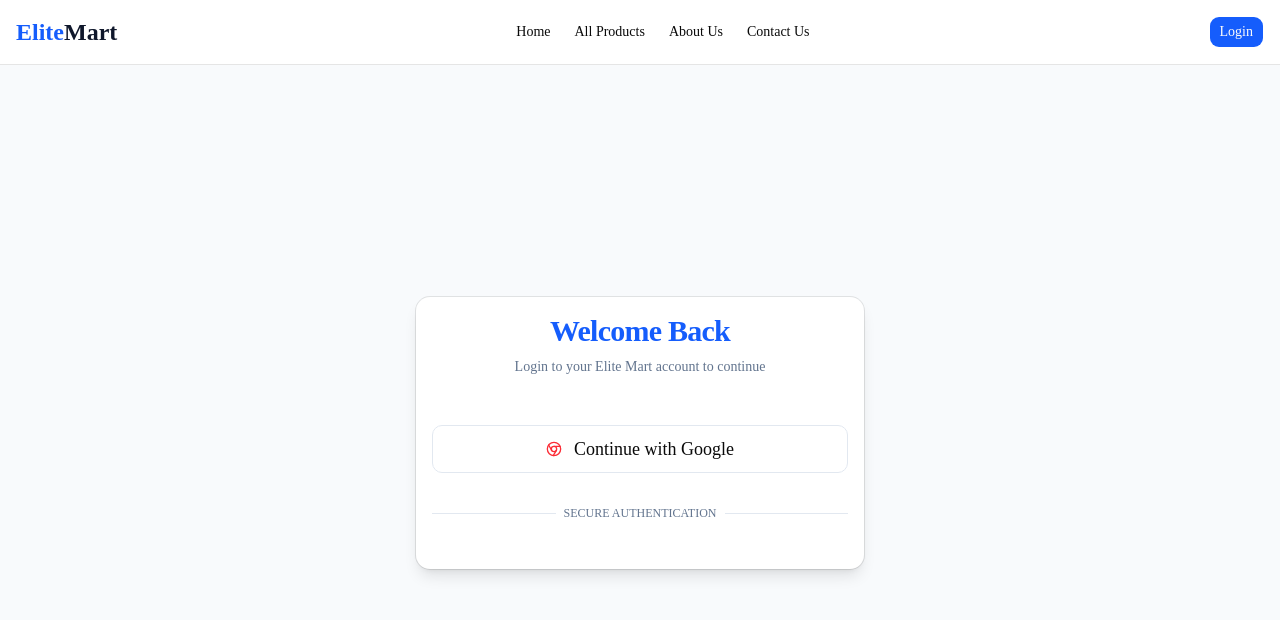
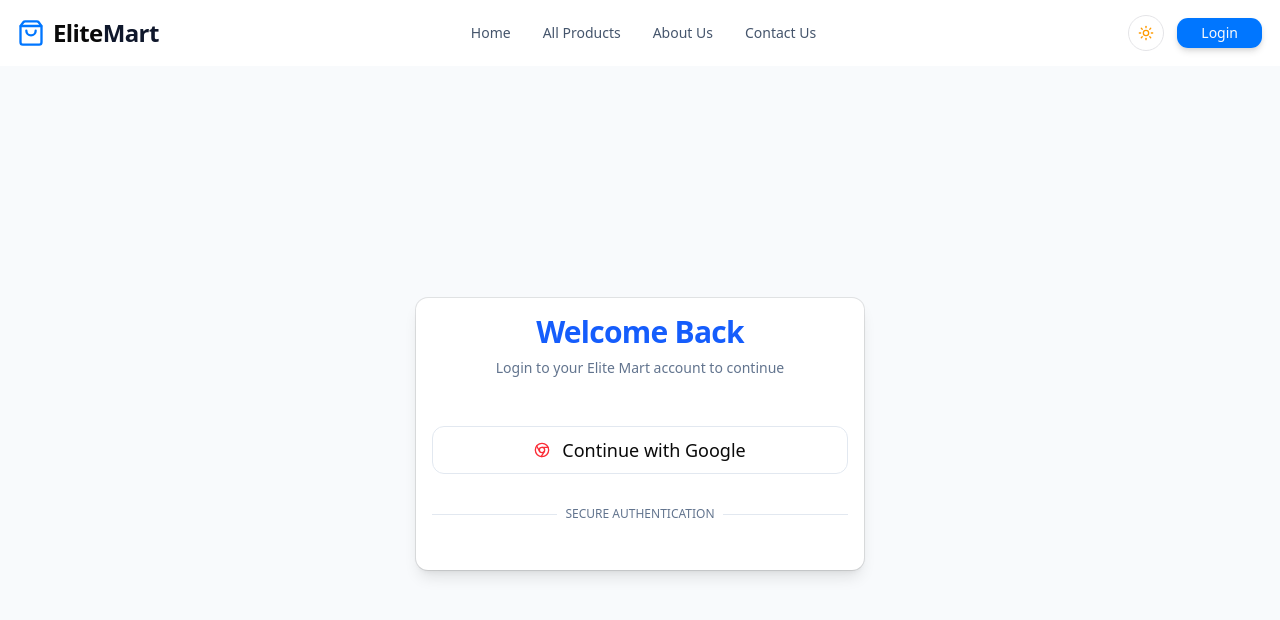
Before and after one commit to Shefaul-22/Elite-Mart, a Next.js app: page /login in a window 1280 px wide. Shown: the top 620 px of the page. Built offline with nearby package versions, Linux system fonts and the light colour scheme; no server answers.

Commit message:
Themeprovider , Navbar , banner basic design added

```diff
--- a/src/app/globals.css
+++ b/src/app/globals.css
@@ -9,122 +9,126 @@
   --color-foreground: var(--foreground);
   --font-sans: var(--font-sans);
   --font-mono: var(--font-geist-mono);
-  --font-heading: var(--font-sans);
+
+  --color-primary: var(--primary);
+  --color-primary-foreground: var(--primary-foreground);
+
+  --color-secondary: var(--secondary);
+  --color-secondary-foreground: var(--secondary-foreground);
+
+  --color-card: var(--card);
+  --color-card-foreground: var(--card-foreground);
+
+  --color-popover: var(--popover);
+  --color-popover-foreground: var(--popover-foreground);
+
+  --color-muted: var(--muted);
+  --color-muted-foreground: var(--muted-foreground);
+
+  --color-accent: var(--accent);
+  --color-accent-foreground: var(--accent-foreground);
+
+  --color-destructive: var(--destructive);
+  --color-destructive-foreground: var(--destructive-foreground);
+
+  --color-border: var(--border);
+  --color-input: var(--input);
+  --color-ring: var(--ring);
+
+  --radius-lg: var(--radius);
+  --radius-md: calc(var(--radius) * 0.8);
+  --radius-sm: calc(var(--radius) * 0.6);
+
+  /* Sidebar colors */
+  --color-sidebar: var(--sidebar);
+  --color-sidebar-foreground: var(--sidebar-foreground);
+  --color-sidebar-primary: var(--sidebar-primary);
+  --color-sidebar-border: var(--sidebar-border);
   --color-sidebar-ring: var(--sidebar-ring);
-  --color-sidebar-border: var(--sidebar-border);
-  --color-sidebar-accent-foreground: var(--sidebar-accent-foreground);
-  --color-sidebar-accent: var(--sidebar-accent);
-  --color-sidebar-primary-foreground: var(--sidebar-primary-foreground);
-  --color-sidebar-primary: var(--sidebar-primary);
-  --color-sidebar-foreground: var(--sidebar-foreground);
-  --color-sidebar: var(--sidebar);
-  --color-chart-5: var(--chart-5);
-  --color-chart-4: var(--chart-4);
-  --color-chart-3: var(--chart-3);
-  --color-chart-2: var(--chart-2);
-  --color-chart-1: var(--chart-1);
-  --color-ring: var(--ring);
-  --color-input: var(--input);
-  --color-border: var(--border);
-  --color-destructive: var(--destructive);
-  --color-accent-foreground: var(--accent-foreground);
-  --color-accent: var(--accent);
-  --color-muted-foreground: var(--muted-foreground);
-  --color-muted: var(--muted);
-  --color-secondary-foreground: var(--secondary-foreground);
-  --color-secondary: var(--secondary);
-  --color-primary-foreground: var(--primary-foreground);
-  --color-primary: var(--primary);
-  --color-popover-foreground: var(--popover-foreground);
-  --color-popover: var(--popover);
-  --color-card-foreground: var(--card-foreground);
-  --color-card: var(--card);
-  --radius-sm: calc(var(--radius) * 0.6);
-  --radius-md: calc(var(--radius) * 0.8);
-  --radius-lg: var(--radius);
-  --radius-xl: calc(var(--radius) * 1.4);
-  --radius-2xl: calc(var(--radius) * 1.8);
-  --radius-3xl: calc(var(--radius) * 2.2);
-  --radius-4xl: calc(var(--radius) * 2.6);
 }
 
 :root {
   --background: oklch(1 0 0);
   --foreground: oklch(0.145 0 0);
+
   --card: oklch(1 0 0);
   --card-foreground: oklch(0.145 0 0);
+
   --popover: oklch(1 0 0);
   --popover-foreground: oklch(0.145 0 0);
-  --primary: oklch(0.205 0 0);
+
+  /* Elite Blue Primary Color */
+  --primary: oklch(0.585 0.233 253.029);
   --primary-foreground: oklch(0.985 0 0);
-  --secondary: oklch(0.97 0 0);
+
+  --secondary: oklch(0.967 0.001 286.375);
   --secondary-foreground: oklch(0.205 0 0);
-  --muted: oklch(0.97 0 0);
-  --muted-foreground: oklch(0.556 0 0);
-  --accent: oklch(0.97 0 0);
+
+  --muted: oklch(0.967 0.001 286.375);
+  --muted-foreground: oklch(0.552 0.016 285.938);
+
+  --accent: oklch(0.967 0.001 286.375);
   --accent-foreground: oklch(0.205 0 0);
+
   --destructive: oklch(0.577 0.245 27.325);
-  --border: oklch(0.922 0 0);
-  --input: oklch(0.922 0 0);
+  --destructive-foreground: oklch(0.985 0 0);
+
+  --border: oklch(0.92 0.004 286.32);
+  --input: oklch(0.92 0.004 286.32);
   --ring: oklch(0.708 0 0);
-  --chart-1: oklch(0.87 0 0);
-  --chart-2: oklch(0.556 0 0);
-  --chart-3: oklch(0.439 0 0);
-  --chart-4: oklch(0.371 0 0);
-  --chart-5: oklch(0.269 0 0);
-  --radius: 0.625rem;
-  --sidebar: oklch(0.985 0 0);
-  --sidebar-foreground: oklch(0.145 0 0);
-  --sidebar-primary: oklch(0.205 0 0);
-  --sidebar-primary-foreground: oklch(0.985 0 0);
-  --sidebar-accent: oklch(0.97 0 0);
-  --sidebar-accent-foreground: oklch(0.205 0 0);
-  --sidebar-border: oklch(0.922 0 0);
-  --sidebar-ring: oklch(0.708 0 0);
+
+  --radius: 0.75rem;
+
 }
 
 .dark {
-  --background: oklch(0.145 0 0);
+  --background: oklch(0.129 0.042 264.695);
+  /* Deep Dark Blueish background */
   --foreground: oklch(0.985 0 0);
-  --card: oklch(0.205 0 0);
+
+  --card: oklch(0.145 0.045 264.695);
   --card-foreground: oklch(0.985 0 0);
-  --popover: oklch(0.205 0 0);
+
+  --popover: oklch(0.145 0.045 264.695);
   --popover-foreground: oklch(0.985 0 0);
-  --primary: oklch(0.922 0 0);
-  --primary-foreground: oklch(0.205 0 0);
+
+  --primary: oklch(0.585 0.233 253.029);
+  --primary-foreground: oklch(0.985 0 0);
+
   --secondary: oklch(0.269 0 0);
   --secondary-foreground: oklch(0.985 0 0);
+
   --muted: oklch(0.269 0 0);
   --muted-foreground: oklch(0.708 0 0);
+
   --accent: oklch(0.269 0 0);
   --accent-foreground: oklch(0.985 0 0);
-  --destructive: oklch(0.704 0.191 22.216);
-  --border: oklch(1 0 0 / 10%);
+
+  --destructive: oklch(0.396 0.141 25.723);
+  --destructive-foreground: oklch(0.985 0 0);
+
+  --border: oklch(1 0 0 / 15%);
   --input: oklch(1 0 0 / 15%);
-  --ring: oklch(0.556 0 0);
-  --chart-1: oklch(0.87 0 0);
-  --chart-2: oklch(0.556 0 0);
-  --chart-3: oklch(0.439 0 0);
-  --chart-4: oklch(0.371 0 0);
-  --chart-5: oklch(0.269 0 0);
-  --sidebar: oklch(0.205 0 0);
-  --sidebar-foreground: oklch(0.985 0 0);
-  --sidebar-primary: oklch(0.488 0.243 264.376);
-  --sidebar-primary-foreground: oklch(0.985 0 0);
-  --sidebar-accent: oklch(0.269 0 0);
-  --sidebar-accent-foreground: oklch(0.985 0 0);
-  --sidebar-border: oklch(1 0 0 / 10%);
-  --sidebar-ring: oklch(0.556 0 0);
+  --ring: oklch(0.585 0.233 253.029 / 30%);
 }
 
 @layer base {
   * {
-    @apply border-border outline-ring/50;
+    @apply border-border outline-ring/50 transition-colors duration-200;
   }
+
   body {
-    @apply bg-background text-foreground;
-  }
-  html {
-    @apply font-sans;
+    @apply bg-background text-foreground selection:bg-primary/20;
   }
 }
+
+/* Custom Utilities for Professional UI */
+@layer utilities {
+  .glass {
+    @apply bg-white/70 dark:bg-slate-950/70 backdrop-blur-md border border-white/20 dark:border-slate-800/50;
+  }
+
+  .text-gradient {
+    @apply bg-gradient-to-r from-blue-600 to-purple-600 bg-clip-text text-transparent;
+  }
+}
--- a/src/components/Navbar.jsx
+++ b/src/components/Navbar.jsx
@@ -1,7 +1,8 @@
 "use client";
-import React from "react";
+import React, { useEffect, useState } from "react";
 import Link from "next/link";
 import { useSession, signOut } from "next-auth/react";
+import { useTheme } from "next-themes";
 import { Button } from "@/components/ui/button";
 import {
     DropdownMenu,
@@ -12,10 +13,25 @@
     DropdownMenuTrigger,
 } from "@/components/ui/dropdown-menu";
 import { Avatar, AvatarFallback, AvatarImage } from "@/components/ui/avatar";
-import { Menu, ShoppingCart, LogOut, PlusCircle, LayoutDashboard, Settings } from "lucide-react";
+import {
+    LogOut,
+    PlusCircle,
+    LayoutDashboard,
+    Settings,
+    Sun,
+    Moon,
+    ShoppingBag
+} from "lucide-react";
 
 const Navbar = () => {
     const { data: session } = useSession();
+    const { theme, setTheme } = useTheme();
+    const [mounted, setMounted] = useState(false);
+
+    // Hydration mismatch
+    useEffect(() => {
+        setMounted(true);
+    }, []);
 
     const navLinks = [
         { name: "Home", path: "/" },
@@ -25,62 +41,86 @@
     ];
 
     return (
-        <nav className="sticky top-0 z-50 w-full border-b bg-white/80 backdrop-blur-md">
+        // আপনার globals.css এর 'glass' ইউটিলিটি ক্লাসটি এখানে ব্যবহার করা হয়েছে
+        <nav className="glass sticky top-0 z-50 w-full">
             <div className="container mx-auto flex h-16 items-center justify-between px-4">
 
                 {/* Logo */}
-                <Link href="/" className="text-2xl font-bold text-blue-600">
-                    Elite<span className="text-slate-900">Mart</span>
+                <Link href="/" className="flex items-center gap-2 text-2xl font-bold transition-transform hover:scale-105 active:scale-95">
+                    <ShoppingBag className="h-7 w-7 text-primary" />
+                    <span className="tracking-tight">
+                        Elite<span className="text-slate-900 dark:text-white">Mart</span>
+                    </span>
                 </Link>
 
                 {/* Desktop Links */}
-                <div className="hidden md:flex items-center space-x-6 text-sm font-medium">
+                <div className="hidden md:flex items-center space-x-8 text-sm font-medium">
                     {navLinks.map((link) => (
-                        <Link key={link.path} href={link.path} className="hover:text-blue-600 transition">
+                        <Link
+                            key={link.path}
+                            href={link.path}
+                            className="relative text-slate-600 dark:text-slate-300 hover:text-primary dark:hover:text-primary transition-colors after:absolute after:bottom-[-4px] after:left-0 after:h-[2px] after:w-0 after:bg-primary after:transition-all hover:after:w-full"
+                        >
                             {link.name}
                         </Link>
                     ))}
                 </div>
 
-                {/* Right Side: Auth / Actions */}
-                <div className="flex items-center space-x-4">
+                {/* Right Side: Theme Toggle & Auth */}
+                <div className="flex items-center space-x-3">
+
+                    {/* Theme Toggle Button */}
+                    {mounted && (
+                        <Button
+                            variant="ghost"
+                            size="icon"
+                            onClick={() => setTheme(theme === "dark" ? "light" : "dark")}
+                            className="rounded-full w-9 h-9 border border-border hover:bg-accent transition-all"
+                        >
+                            <Sun className="h-[1.1rem] w-[1.1rem] rotate-0 scale-100 transition-all dark:-rotate-90 dark:scale-0 text-amber-500" />
+                            <Moon className="absolute h-[1.1rem] w-[1.1rem] rotate-90 scale-0 transition-all dark:rotate-0 dark:scale-100 text-blue-400" />
+                            <span className="sr-only">Toggle theme</span>
+                        </Button>
+                    )}
+
                     {session ? (
                         <DropdownMenu>
                             <DropdownMenuTrigger asChild>
-                                <Avatar className="h-9 w-9 cursor-pointer border-2 border-blue-100 hover:border-blue-400 transition">
+                                <Avatar className="h-9 w-9 cursor-pointer ring-2 ring-primary/10 hover:ring-primary/40 transition-all">
                                     <AvatarImage src={session.user?.image} alt={session.user?.name} />
-                                    <AvatarFallback>{session.user?.name?.charAt(0)}</AvatarFallback>
+                                    <AvatarFallback className="bg-primary text-primary-foreground">
+                                        {session.user?.name?.charAt(0)}
+                                    </AvatarFallback>
                                 </Avatar>
                             </DropdownMenuTrigger>
-                            <DropdownMenuContent align="end" className="w-56">
-                                <DropdownMenuLabel className="font-normal">
+                            <DropdownMenuContent align="end" className="w-60 p-2 shadow-xl border-border animate-in fade-in zoom-in-95">
+                                <DropdownMenuLabel className="font-normal px-2 pb-2">
                                     <div className="flex flex-col space-y-1">
-                                        <p className="text-sm font-medium leading-none">{session.user?.name}</p>
+                                        <p className="text-sm font-semibold leading-none">{session.user?.name}</p>
                                         <p className="text-xs leading-none text-muted-foreground">{session.user?.email}</p>
                                     </div>
                                 </DropdownMenuLabel>
                                 <DropdownMenuSeparator />
 
-                                {/* Dashboard & Products (Conditional) */}
-                                <DropdownMenuItem asChild>
-                                    <Link href="/dashboard" className="flex items-center cursor-pointer">
-                                        <LayoutDashboard className="mr-2 h-4 w-4" /> Dashboard
+                                <DropdownMenuItem asChild className="rounded-md">
+                                    <Link href="/dashboard" className="flex items-center cursor-pointer py-2">
+                                        <LayoutDashboard className="mr-2 h-4 w-4 text-primary" /> Dashboard
                                     </Link>
                                 </DropdownMenuItem>
-                                <DropdownMenuItem asChild>
-                                    <Link href="/dashboard/add-product" className="flex items-center cursor-pointer">
-                                        <PlusCircle className="mr-2 h-4 w-4" /> Add Product
+                                <DropdownMenuItem asChild className="rounded-md">
+                                    <Link href="/dashboard/add-product" className="flex items-center cursor-pointer py-2">
+                                        <PlusCircle className="mr-2 h-4 w-4 text-green-500" /> Add Product
                                     </Link>
                                 </DropdownMenuItem>
-                                <DropdownMenuItem asChild>
-                                    <Link href="/dashboard/manage-products" className="flex items-center cursor-pointer">
-                                        <Settings className="mr-2 h-4 w-4" /> Manage Products
+                                <DropdownMenuItem asChild className="rounded-md">
+                                    <Link href="/dashboard/manage-products" className="flex items-center cursor-pointer py-2">
+                                        <Settings className="mr-2 h-4 w-4 text-slate-500" /> Manage Products
                                     </Link>
                                 </DropdownMenuItem>
 
                                 <DropdownMenuSeparator />
                                 <DropdownMenuItem
-                                    className="text-red-600 cursor-pointer focus:bg-red-50"
+                                    className="text-red-600 dark:text-red-400 cursor-pointer focus:bg-red-50 dark:focus:bg-red-950/30 py-2 rounded-md"
                                     onClick={() => signOut()}
                                 >
                                     <LogOut className="mr-2 h-4 w-4" /> Log out
@@ -89,7 +129,7 @@
                         </DropdownMenu>
                     ) : (
                         <Link href="/login">
-                            <Button variant="default" className="bg-blue-600 hover:bg-blue-700">
+                            <Button className="bg-primary hover:bg-primary/90 text-primary-foreground shadow-md transition-all active:scale-95 px-6">
                                 Login
                             </Button>
                         </Link>
--- /dev/null
+++ b/src/components/ThemeProvider.jsx
@@ -0,0 +1,7 @@
+"use client";
+import * as React from "react";
+import { ThemeProvider as NextThemesProvider } from "next-themes";
+
+export function ThemeProvider({ children, ...props }) {
+  return <NextThemesProvider {...props}>{children}</NextThemesProvider>;
+}
--- a/src/components/home/Banner.jsx
+++ b/src/components/home/Banner.jsx
@@ -5,29 +5,53 @@
 
 const Banner = () => {
     return (
-        <div className="relative h-[500px] w-full overflow-hidden bg-slate-900 flex items-center justify-center text-white">
+        <div className="relative flex min-h-[600px] w-full items-center justify-center overflow-hidden bg-slate-50 dark:bg-slate-950 px-6">
+
+            {/* Animated Background Gradients */}
+            <div className="absolute inset-0 z-0">
+                <div className="absolute top-[-10%] left-[-10%] h-96 w-96 rounded-full bg-blue-500/20 blur-[120px]" />
+                <div className="absolute bottom-[-10%] right-[-10%] h-96 w-96 rounded-full bg-purple-500/20 blur-[120px]" />
+            </div>
+
+            {/* Glassmorphic Content Card */}
             <motion.div
-                initial={{ opacity: 0, y: 20 }}
-                animate={{ opacity: 1, y: 0 }}
+                initial={{ opacity: 0, scale: 0.9 }}
+                animate={{ opacity: 1, scale: 1 }}
                 transition={{ duration: 0.8 }}
-                className="text-center space-y-6 z-10"
+                className="z-10 w-full max-w-4xl rounded-3xl border border-white/20 bg-white/30 p-12 text-center shadow-2xl backdrop-blur-xl dark:border-slate-800/50 dark:bg-slate-900/40"
             >
-                <h1 className="text-5xl md:text-7xl font-extrabold tracking-tighter">
-                    Elite <span className="text-blue-500">Mart</span>
-                </h1>
-                <p className="text-lg text-slate-300 max-w-lg mx-auto">
-                    Discover a premium shopping experience with our curated collection of elite products.
-                </p>
-                <Button size="lg" className="bg-blue-600 hover:bg-blue-700 text-white px-8 py-6 text-lg">
-                    Shop Now
-                </Button>
+                <motion.h1
+                    initial={{ y: 20, opacity: 0 }}
+                    animate={{ y: 0, opacity: 1 }}
+                    transition={{ delay: 0.2 }}
+                    className="bg-gradient-to-r from-blue-600 to-purple-600 bg-clip-text text-5xl font-black tracking-tight text-transparent md:text-7xl"
+                >
+                    Elevate Your Style
+                </motion.h1>
+
+                <motion.p
+                    initial={{ y: 20, opacity: 0 }}
+                    animate={{ y: 0, opacity: 1 }}
+                    transition={{ delay: 0.4 }}
+                    className="mt-6 text-lg text-slate-600 dark:text-slate-300 md:text-xl"
+                >
+                    Exclusive collections for the elite. Experience the future of premium shopping.
+                </motion.p>
+
+                <motion.div
+                    initial={{ y: 20, opacity: 0 }}
+                    animate={{ y: 0, opacity: 1 }}
+                    transition={{ delay: 0.6 }}
+                    className="mt-10 flex flex-wrap justify-center gap-4"
+                >
+                    <Button size="lg" className="h-14 bg-blue-600 px-8 text-lg hover:bg-blue-700">
+                        Explore Collection
+                    </Button>
+                    <Button size="lg" variant="outline" className="h-14 border-blue-600 px-8 text-lg text-blue-600 hover:bg-blue-50 dark:hover:bg-slate-800">
+                        View Offers
+                    </Button>
+                </motion.div>
             </motion.div>
-
-            {/* Background Decor */}
-            <div className="absolute top-0 left-0 w-full h-full opacity-20 pointer-events-none">
-                <div className="absolute top-[-10%] left-[-10%] w-72 h-72 bg-blue-600 rounded-full blur-[120px]"></div>
-                <div className="absolute bottom-[-10%] right-[-10%] w-96 h-96 bg-indigo-600 rounded-full blur-[150px]"></div>
-            </div>
         </div>
     );
 };
```
Also changed, not shown: src/app/layout.jsx (+11 -5 lines).
